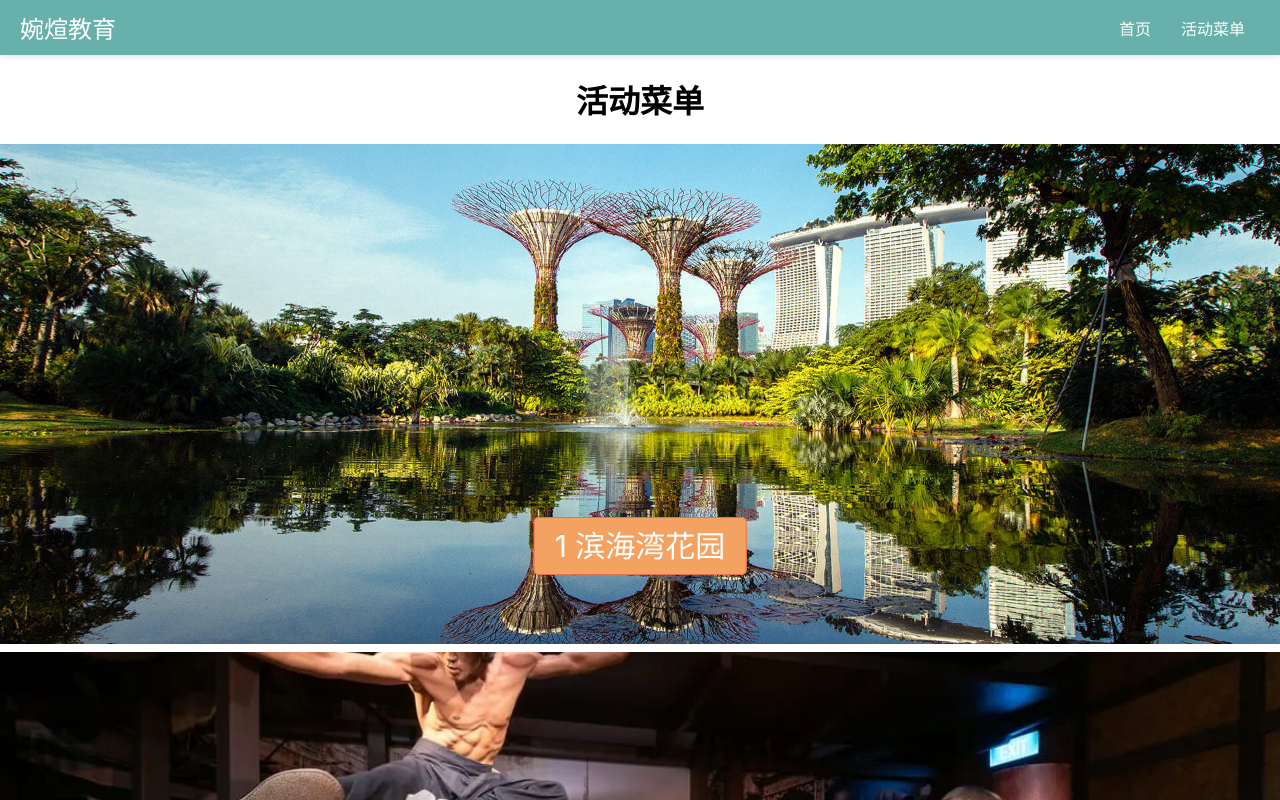
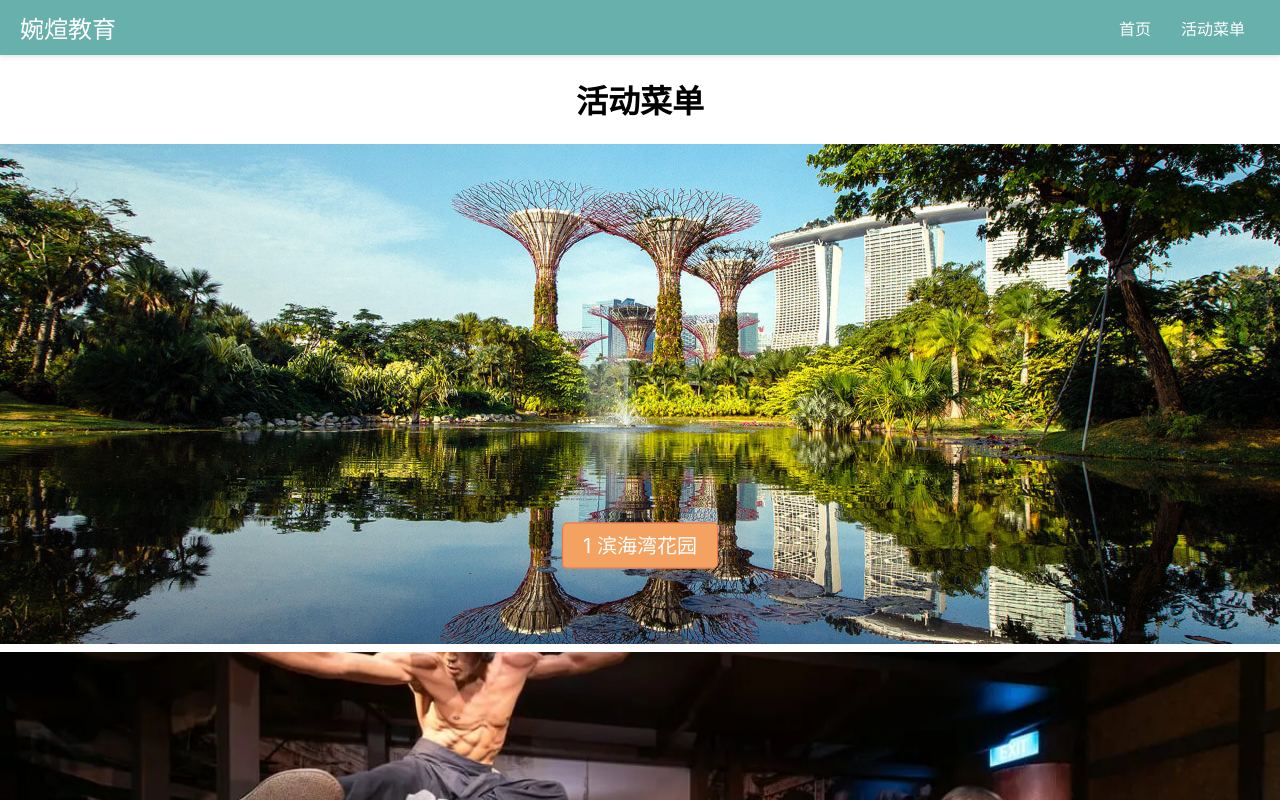
Before and after one commit to hunglun/wanxuan-website, a React (Create React App) app: page / in a window 1280 px wide. Both pictures are taken after a click on the item "活动菜单". Shown: the top 800 px of the page. Built offline with nearby package versions, Linux system fonts and the light colour scheme.

Commit message:
reduce image size fo activity menu and replace call with email in hero section

```diff
--- a/src/components/ActivityMenu.css
+++ b/src/components/ActivityMenu.css
@@ -27,6 +27,6 @@
     border: 1px solid #e76f51; /* Burnt Sienna border */
     border-radius: 5px;
     cursor: pointer;
-    font-size: 30px;
+    font-size: 20px;
     text-decoration: none;
 }
--- a/src/components/HeroSection.js
+++ b/src/components/HeroSection.js
@@ -28,7 +28,7 @@ function HeroSection() {
         <h1>探索，学习，在我们独特的教育冒险中成长！</h1>
         <h2>为6-12岁儿童提供丰富的海外旅程</h2>
 
-        <div className="call-us"><a href="tel:+6596757690" className="call-button">今天就开始您孩子的冒险吧！ </a></div>
+        <div className="call-us"><a href="mailto:admin@wanxuaneducation.com" className="call-button">今天就开始您孩子的冒险吧！ </a></div>
     </div>
   );
 }
```
